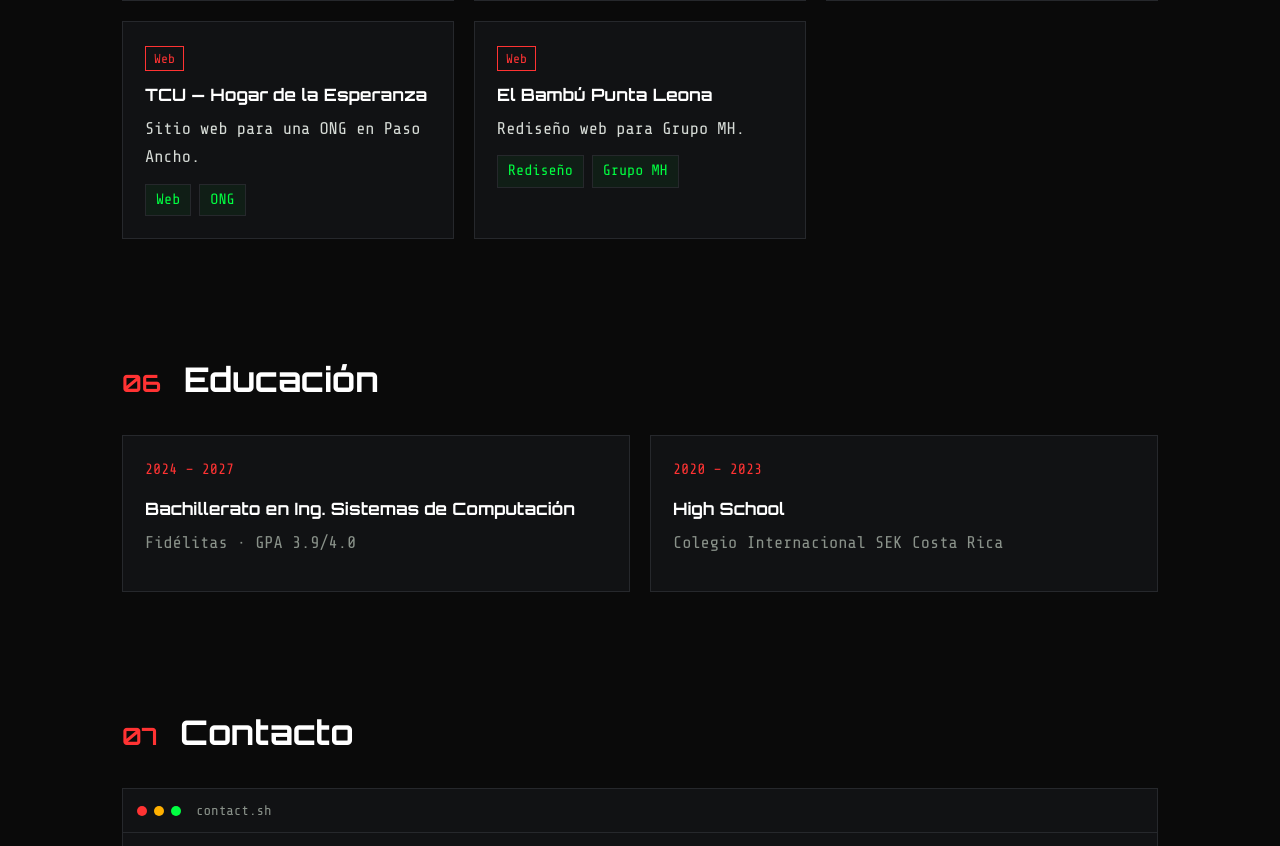
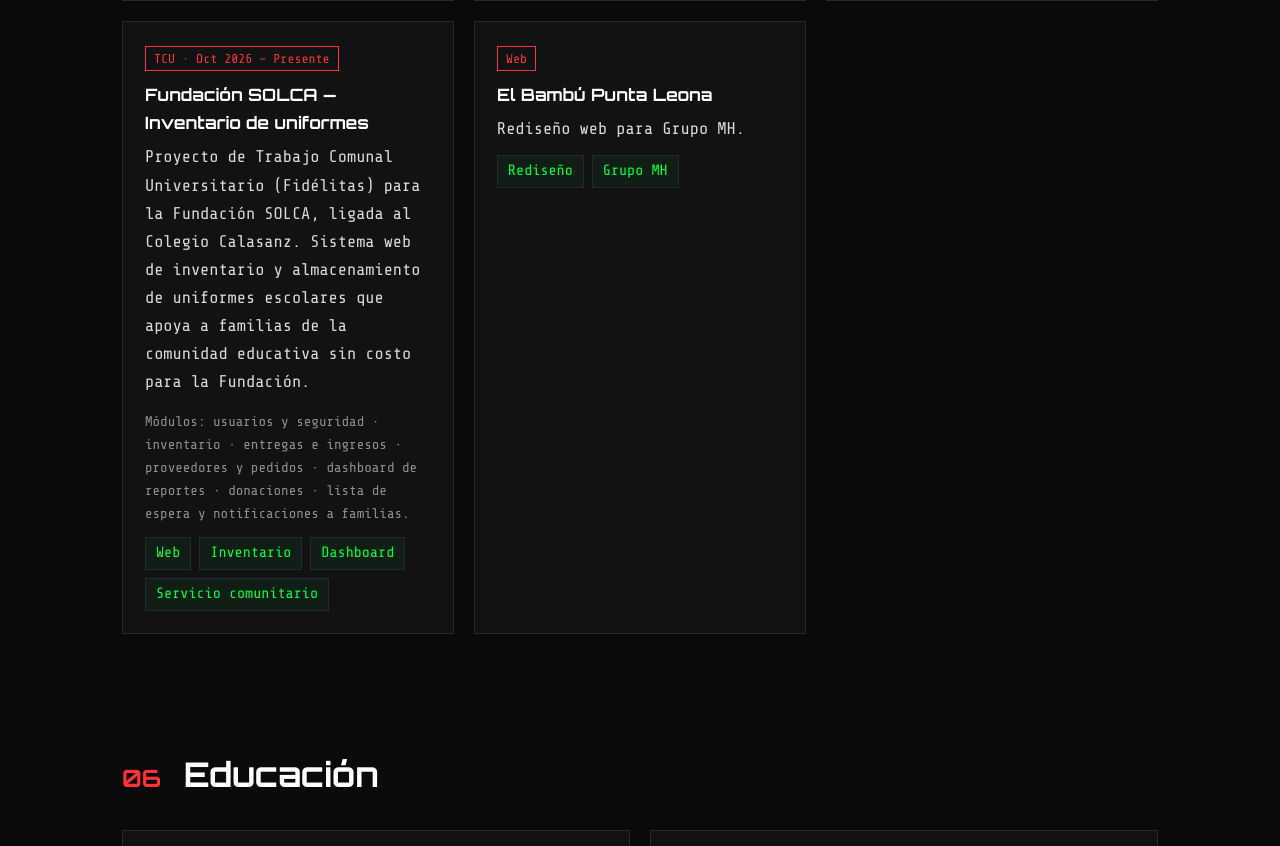
Before and after one commit to fbustamante55/portafolio-fabianbustamanteA, a plain HTML site: page index.html in a window 1280 px wide. Shown: the part 5599-6445 px from the top of the page. Drawn offline with nearby package versions, Linux system fonts and the light colour scheme.

Commit message:
Update projects: add Nox, public repos, SOLCA; expand certifications
Co-Authored-By: Claude Sonnet 5.5 <noreply@anthropic.com>

```diff
--- a/index.html
+++ b/index.html
@@ -243,10 +243,11 @@
       <ul class="tags"><li>Ollama</li><li>Docker</li><li>Bug bounty</li></ul>
     </article>
     <article class="card proj">
-      <span class="badge">Web</span>
-      <h3>TCU — Hogar de la Esperanza</h3>
-      <p>Sitio web para una ONG en Paso Ancho.</p>
-      <ul class="tags"><li>Web</li><li>ONG</li></ul>
+      <span class="badge">TCU · Oct 2026 – Presente</span>
+      <h3>Fundación SOLCA — Inventario de uniformes</h3>
+      <p>Proyecto de Trabajo Comunal Universitario (Fidélitas) para la Fundación SOLCA, ligada al Colegio Calasanz. Sistema web de inventario y almacenamiento de uniformes escolares que apoya a familias de la comunidad educativa sin costo para la Fundación.</p>
+      <p class="muted small">Módulos: usuarios y seguridad · inventario · entregas e ingresos · proveedores y pedidos · dashboard de reportes · donaciones · lista de espera y notificaciones a familias.</p>
+      <ul class="tags"><li>Web</li><li>Inventario</li><li>Dashboard</li><li>Servicio comunitario</li></ul>
     </article>
     <article class="card proj">
       <span class="badge">Web</span>
```
